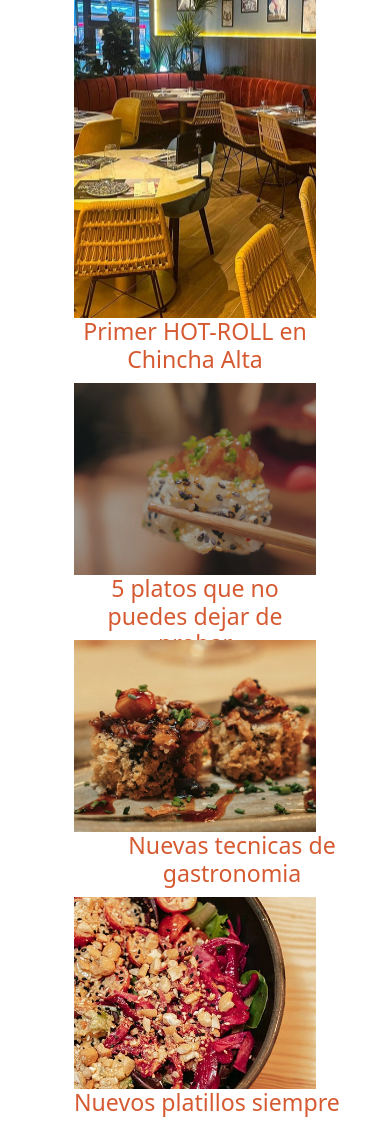
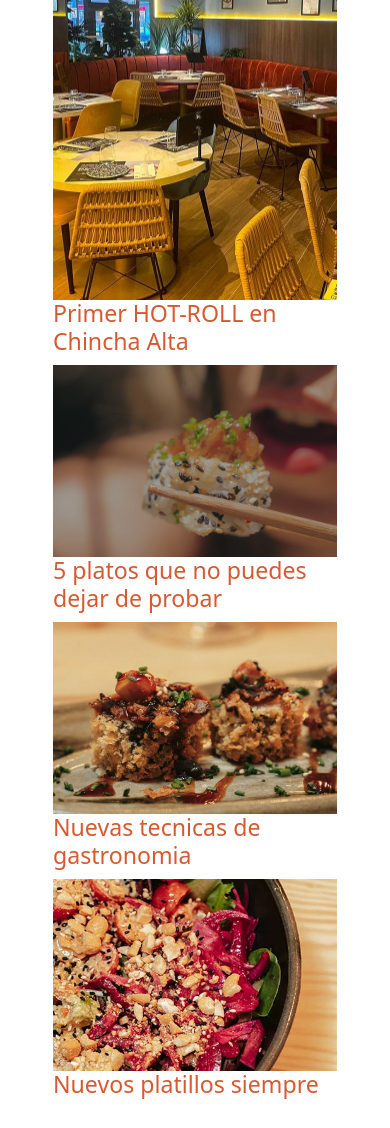
Before and after one commit to LRgonzalezB/Proyecto-final-Hot-Roll, a plain HTML site: page pages/blog.html in a window 390 px wide. Shown: the part 658-1786 px from the top of the page. Drawn offline with nearby package versions, Linux system fonts and the light colour scheme.

Commit message:
ajuste de letras en blog

```diff
--- a/css/style.css
+++ b/css/style.css
@@ -681,12 +681,13 @@ footer {
             "area1  area9"
             "area2  area2";
     }
+}
 
     /* Estilos para dispositivos con un ancho máximo de 480px (teléfonos) */
     @media (max-width: 480px) {
         .main {
-            padding: 4rem;
-            margin: 10px;
+            gap: 65px;
+
             display: grid;
             grid-template-columns: repeat(1, 1fr);
             grid-template-rows: repeat(6, 12rem);
@@ -700,8 +701,10 @@ footer {
                 "area9";
         }
 
+        .text__blog {
+            text-align: left;
+        }
     }
-}
 
 /*movile de carta*/
 
```
